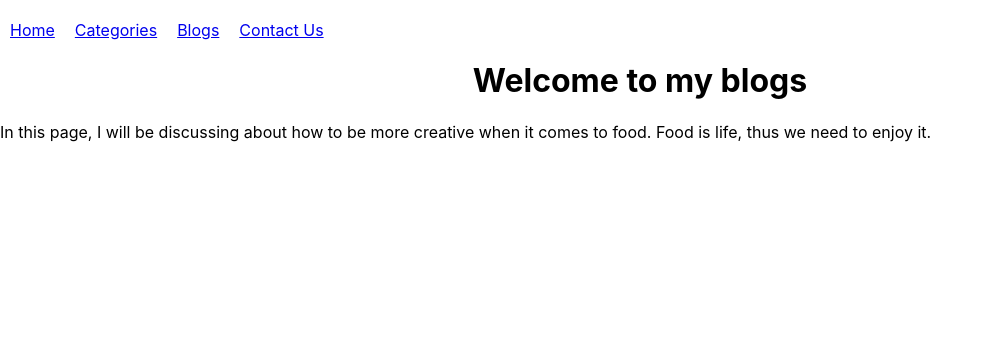
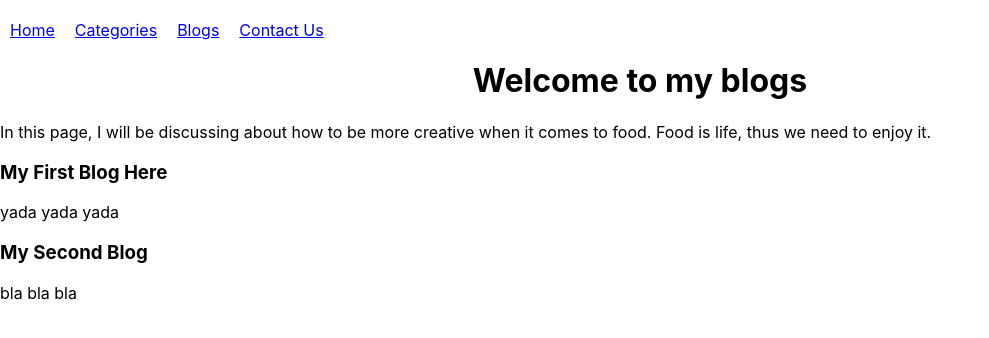
Before and after one commit to JulieGunawan/my-kitchen, a React (Create React App) app: page /blogs in a window 1280 px wide. Shown: the top 338 px of the page, without its empty margins (0-989 px from the left). Built offline with nearby package versions, Linux system fonts and the light colour scheme.

Commit message:
listing all blogs' title and the first 150 characters into the blog page

```diff
--- a/src/pages/Blogs.js
+++ b/src/pages/Blogs.js
@@ -1,15 +1,23 @@
 import '../App.css';
 import { Link } from 'react-router-dom';
 import React from 'react';
+import articles from './article-content';
 
 const Blogs = () => {
     return (
-      <div>
+      <>
         <h1>Welcome to my blogs</h1>
         <p>In this page, I will be discussing
           about how to be more creative when it comes to food.
           Food is life, thus we need to enjoy it.</p>
-      </div>
+        {articles.map(article => (
+          <div>
+            <h3>{article.title}</h3>
+            <p>{article.content[0].substring(0, 150)}</p>
+          </div>
+        ))}
+
+      </>
     );
 }
 
```
